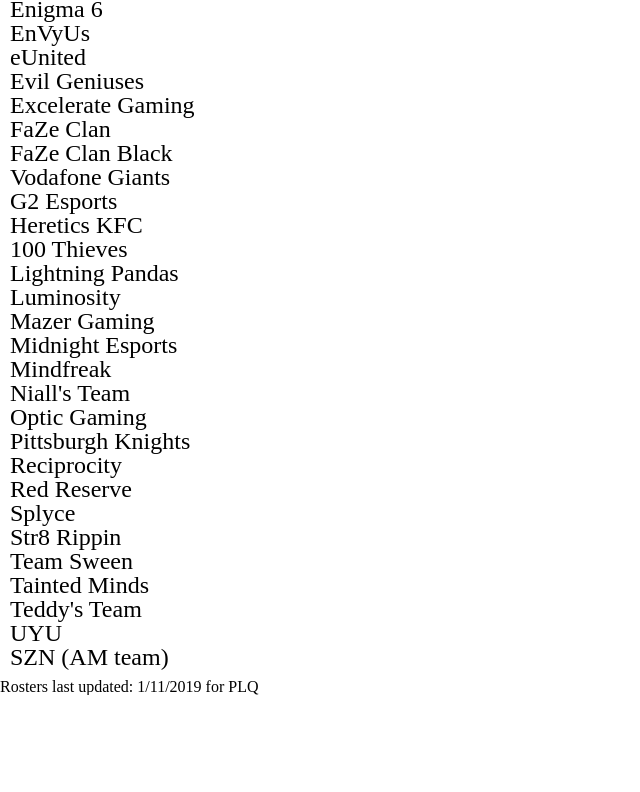
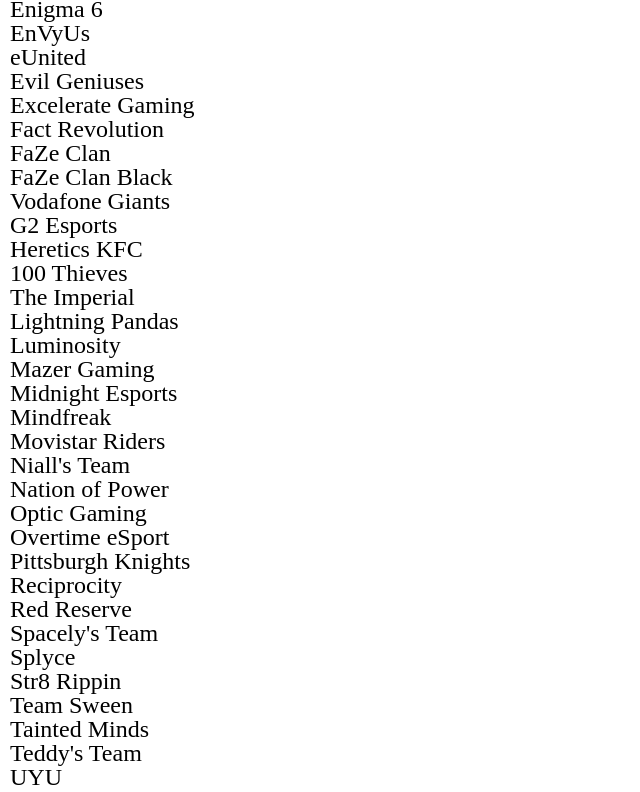
Before and after one commit to kevinmtate/callofduty, a plain HTML site: page pages/teams.html in a window 1280 px wide. Shown: the part 133-925 px from the top of the page, without its empty margins (0-640 px from the left). Before the commit the page ends 828 px from the top, so only its background shows below. Drawn offline with Linux system fonts and the light colour scheme.

Commit message:
more data

```diff
--- a/css/index.css
+++ b/css/index.css
@@ -0,0 +1,3 @@
+header {
+    font-size: 5em;
+}
--- a/css/teams.css
+++ b/css/teams.css
@@ -9,6 +9,10 @@ h1 {
     font-size: 2.5em;
     font-weight: bold;
     margin-bottom: 10px;
+}
+#number-of-teams {
+    font-size: .5em;
+    vertical-align: middle;
 }
 
 h2 {
--- a/data/players.js
+++ b/data/players.js
@@ -44,6 +44,9 @@ const players = {
     "believe": {
         "team": "excelerate",
     },
+    "bigtymer": {
+        "team": "hof",
+    },
     "blaztful": {
         "team": "g2-esports",
     },
@@ -53,8 +56,20 @@ const players = {
     "braain": {
         "team": "sween",
     },
+    "breszy": {
+        "team": "overtime",
+    },
+    "buzzo": {
+        "team": "hof",
+    },
+    "cammy": {
+        "team": "fact-revolution",
+    },
     "cellium": {
         "team": "faze",
+    },
+    "chain": {
+        "team": "fact-revolution",
     },
     "chino": {
         "team": "g2-esports",
@@ -83,8 +98,14 @@ const players = {
     "deleo": {
         "team": "nialls",
     },
+    "defrag": {
+        "team": "fact-revolution",
+    },
     "denz": {
         "team": "reciprocity",
+    },
+    "denza": {
+        "team": "imperial",
     },
     "destiny": {
         "team": "mazer",
@@ -113,7 +134,7 @@ const players = {
     "faccento": {
         "team": "evil-geniuses",
     },
-    "fa5tball": {
+    "fa5tballa": {
         "team": "excelerate",
     },
     "felony": {
@@ -147,7 +168,10 @@ const players = {
         "team": "luminosity",
     },
     "havok": {
-        "team": "str8-rippin",
+        "team": "spacelys",
+    },
+    "hawqeh": {
+        "team": "imperial",
     },
     "huke": {
         "team": "envyus",
@@ -185,6 +209,9 @@ const players = {
     "karma": {
         "team": "optic",
     },
+    "katru": {
+        "team": "movistar",
+    },
     "kenny": {
         "team": "hundred-thieves",
     },
@@ -213,13 +240,19 @@ const players = {
         "team": "lightning-pandas",
     },
     "majormaniak": {
-        "team": "str8-rippin",
+        "team": "spacelys",
+    },
+    "maple": {
+        "team": "fact-revolution",
     },
     "maux": {
-        "team": "str8-rippin",
+        "team": "spacelys",
     },
     "mayhem": {
         "team": "uyu",
+    },
+    "merk": {
+        "team": "",
     },
     "methodz": {
         "team": "g2-esports",
@@ -230,6 +263,12 @@ const players = {
     "mettalzz": {
         "team": "heretics",
     },
+    "mizuno": {
+        "team": "nop",
+    },
+    "moose": {
+        "team": "imperial",
+    },
     "mosh": {
         "team": "faze-black",
     },
@@ -237,7 +276,13 @@ const players = {
         "team": "excelerate",
     },
     "nagafen": {
-        "team": "str8-rippin",
+        "team": "spacelys",
+    },
+    "nameless": {
+        "team": "",
+    },
+    "natashay": {
+        "team": "overtime",
     },
     "nevo": {
         "team": "",
@@ -256,6 +301,9 @@ const players = {
     },
     "octane": {
         "team": "hundred-thieves",
+    },
+    "oney": {
+        "team": "movistar",
     },
     "onyx": {
         "team": "szn",
@@ -278,6 +326,10 @@ const players = {
     "phantomz": {
         "team": "faze-black",
     },
+    "phizzurp": {
+        "notes": "RIP SND GOAT <3",
+        "team": "hof",
+    },
     "prestinni": {
         "team": "eunited",
     },
@@ -290,11 +342,17 @@ const players = {
     "proto": {
         "team": "uyu",
     },
+    "puni": {
+        "team": "movistar",
+    },
     "pxndur": {
         "team": "pittsburgh",
     },
     "qwiker": {
         "team": "sween",
+    },
+    "rambo": {
+        "team": "hof",
     },
     "ramby": {
         "team": "teddys",
@@ -302,17 +360,32 @@ const players = {
     "rated": {
         "team": "red-reserve",
     },
+    "reedy": {
+        "team": "imperial",
+    },
+    "reign6": {
+        "team": "nop",
+    },
     "replays": {
         "team": "faze",
     },
     "ricky": {
         "team": "pittsburgh",
     },
+    "rizk": {
+        "team": "overtime",
+    },
+    "robbieb3319": {
+        "team": "nop",
+    },
     "royalty": {
         "team": "evil-geniuses",
     },
     "saints": {
         "team": "pittsburgh",
+    },
+    "sammy": {
+        "team": "movistar",
     },
     "scump": {
         "team": "optic",
@@ -328,6 +401,9 @@ const players = {
     },
     "shotzy": {
         "team": "szn",
+    },
+    "sidroc": {
+        "team": "hof",
     },
     "silly": {
         "team": "envyus",
@@ -347,17 +423,29 @@ const players = {
     "slasher": {
         "team": "hundred-thieves",
     },
+    "slater": {
+        "team": "nop",
+    },
     "spacely": {
-        "team": "str8-rippin",
+        "team": "spacelys",
     },
     "spoof": {
         "team": "uyu",
     },
+    "studyy": {
+        "team": "",
+    },
     "sukry": {
         "team": "heretics",
     },
+    "sunnyb": {
+        "team": "fact-revolution",
+    },
     "super": {
         "team": "teddys",
+    },
+    "supraaz": {
+        "team": "movistar",
     },
     "supremeagility": {
         "team": "mazer",
@@ -370,6 +458,9 @@ const players = {
     },
     "teddrecks": {
         "team": "teddys",
+    },
+    "teepee": {
+        "team": "",
     },
     "temp": {
         "team": "splyce",
@@ -392,11 +483,17 @@ const players = {
     "vicious": {
         "team": "mazer",
     },
+    "wailers": {
+        "team": "overtime",
+    },
     "weeman": {
         "team": "sween",
     },
     "wrecks": {
         "team": "mazer",
+    },
+    "vortex": {
+        "team": "imperial",
     },
     "wuskin": {
         "team": "reciprocity",
@@ -413,8 +510,17 @@ const players = {
     "zed": {
         "team": "reciprocity",
     },
+    "zeek": {
+        "team": "overtime",
+    },
+    "zepa": {
+        "team": "tainted-minds",
+    },
     "zer0": {
         "team": "red-reserve",
+    },
+    "zinx": {
+        "team": "nop",
     },
     "zoomaa": {
         "team": "faze",
--- a/data/teams.js
+++ b/data/teams.js
@@ -4,22 +4,28 @@ const teams = {
     "eunited": "eUnited",
     "evil-geniuses": "Evil Geniuses",
     "excelerate": "Excelerate Gaming",
+    "fact-revolution": "Fact Revolution",
     "faze": "FaZe Clan",
     "faze-black": "FaZe Clan Black",
     "giants": "Vodafone Giants",
     "g2-esports": "G2 Esports",
     "heretics": "Heretics KFC",
     "hundred-thieves": "100 Thieves",
+    "imperial": "The Imperial",
     "lightning-pandas": "Lightning Pandas",
     "luminosity": "Luminosity",
     "mazer": "Mazer Gaming",
     "midnight": "Midnight Esports",
     "mindfreak": "Mindfreak",
+    "movistar": "Movistar Riders",
     "nialls": "Niall's Team",
+    "nop": "Nation of Power",
     "optic": "Optic Gaming",
+    "overtime": "Overtime eSport",
     "pittsburgh": "Pittsburgh Knights",
     "reciprocity": "Reciprocity",
     "red-reserve": "Red Reserve",
+    "spacelys": "Spacely's Team",
     "splyce": "Splyce",
     "str8-rippin": "Str8 Rippin",
     "sween": "Team Sween",
--- a/js/teams.js
+++ b/js/teams.js
@@ -3,10 +3,10 @@ const container = document.querySelector('.container');
 document.addEventListener("DOMContentLoaded", function() {
     init();
 
-    const teams = document.querySelectorAll('h2');
+    const teamHeaders = document.querySelectorAll('h2');
 
     document.addEventListener("click", function(event) {
-        if ([...teams].indexOf(event.target) >= 0) {
+        if ([...teamHeaders].indexOf(event.target) >= 0) {
             const roster = event.target.parentElement.querySelector('.roster');
             if (window.getComputedStyle(roster).display === 'none') {
                 roster.style.display = 'block';
@@ -22,6 +22,8 @@ document.addEventListener("DOMContentLoaded", function() {
 const init = () => {
     console.log(Object.keys(teams).length, teams);
     console.log(Object.keys(players).length, players);
+
+    document.getElementById('number-of-teams').innerHTML = "(" + Object.keys(teams).length + ")";
 
     for (var key in teams) {
         const newTeam = document.createElement('div');
--- a/pages/teams.html
+++ b/pages/teams.html
@@ -13,7 +13,9 @@
       </nav>
     </header>
     <div class="container">
-        <h1>Teams</h1>
+      <h1>Teams
+          <span id="number-of-teams"></span>
+      </h1>
     </div>
     <p>Rosters last updated: 1/11/2019 for PLQ</p>
 
```
